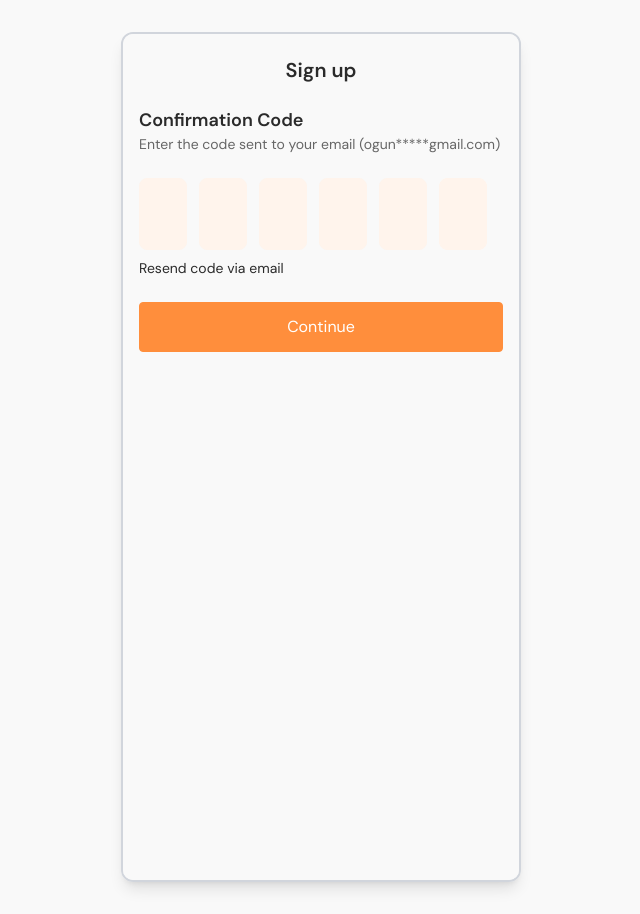
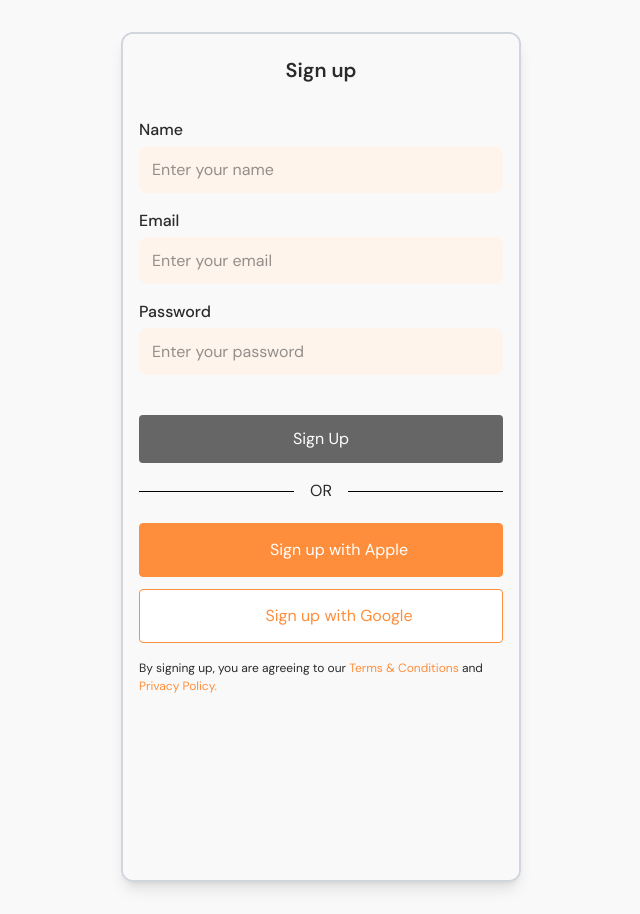
Before and after one commit to MaywedaDev/sd-marketplace-react, a React (Vite) app: page /signup in a window 1280 px wide. Shown: the whole page, without its empty margins (319-959 px from the left). Built offline with nearby package versions, Linux system fonts and the light colour scheme; some icons are missing.

Commit message:
Added Supabase to project

```diff
--- a/src/pages/auth/signup.tsx
+++ b/src/pages/auth/signup.tsx
@@ -4,9 +4,10 @@ import FormInput from "@/components/Form/FormInput";
 import SubmitButton from "@/components/Form/SubmitButton";
 import Button from "@/components/Shared/Button";
 import { useState } from "react";
+import { SupabaseClient } from "@supabase/supabase-js";
 
 export default function SignUp() {
-  const [stage, setStage] = useState<0 | 1>(1);
+  const [stage, setStage] = useState<0 | 1>(0);
   return (
     <div className="w-full h-full flex flex-col bg-body px-4">
       <div className="flex gap-4 items-center h-[72px] relative">
```
